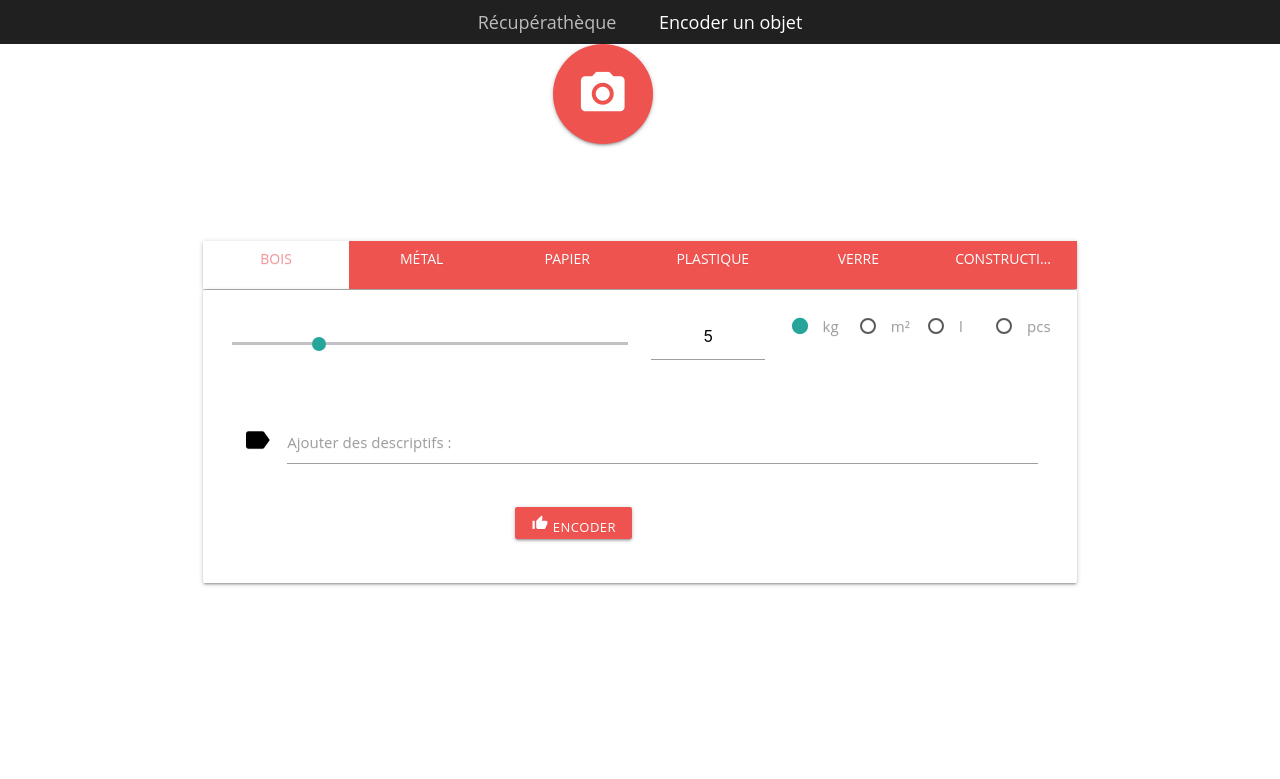
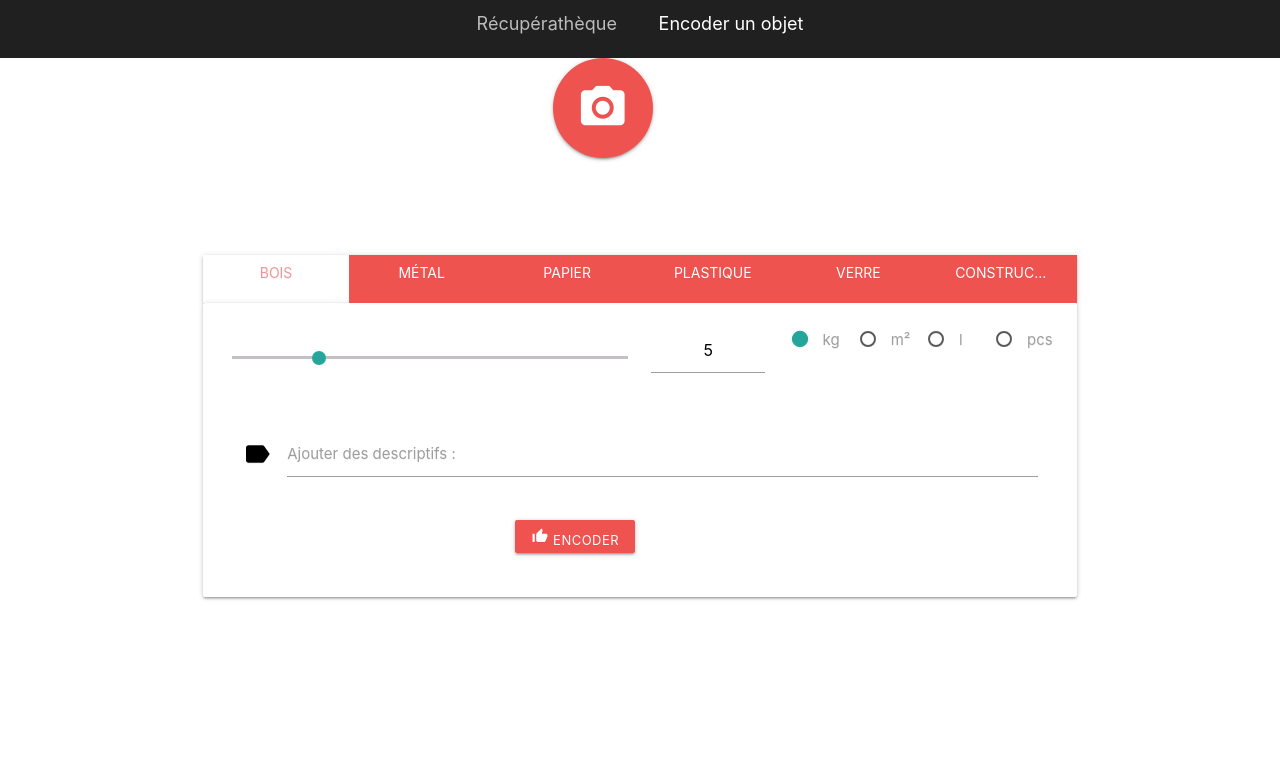
Before and after one commit to flebuz/recuperatheque, a PHP site: page / in a window 1280 px wide. Shown: the top 779 px of the page. Run offline with PHP 8.4, Linux system fonts and the light colour scheme.

Commit message:
Update main.css
suppression de vieux css naze

```diff
--- a/css/main.css
+++ b/css/main.css
@@ -2,13 +2,7 @@
 body{
 
   padding: 0 0 0 0;
-  font-family: 'Open Sans', Helvetica, arial, sans-serif;
-  font-size: 20px !important;
-  line-height: 24px;
-  font-weight: 500;
 
-  color: #444B58;
-  background: #fff;
 
   text-shadow: 0 1px 0 rgba(0,0,0,0.05);
   -webkit-font-smoothing: antialiased;
```
